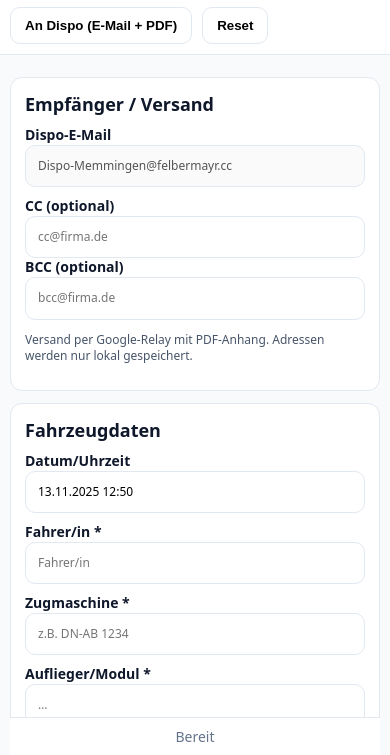
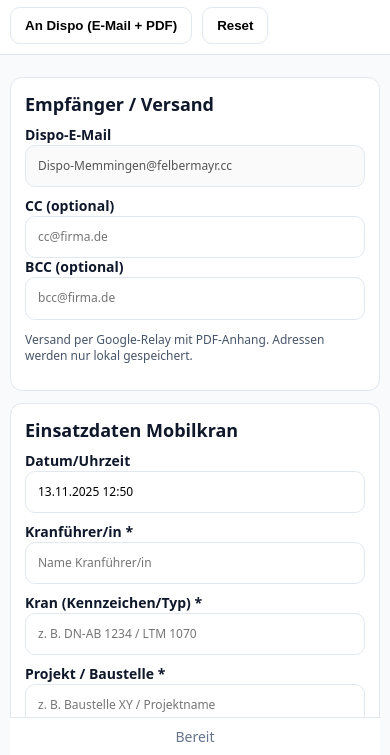
Before and after one commit to jofelbi66-rgb/mobilecrane-check, a plain HTML site: page index.html in a window 390 px wide. Shown: the part 87-842 px from the top of the page. Drawn offline with nearby package versions, Linux system fonts and the light colour scheme.

Commit message:
Add Einsatzdaten Mobilkran section to index.html

```diff
--- a/index.html
+++ b/index.html
@@ -237,17 +237,31 @@ let lastPdfDriver = '';
       <p class="help">Versand per Google-Relay mit PDF-Anhang. Adressen werden nur lokal gespeichert.</p>
     </section>
 
-    <section>
-      <h2>Fahrzeugdaten</h2>
-      <div class="grid grid-2">
-        <label><span>Datum/Uhrzeit</span><input id="inDate" type="text" placeholder="Datum / Uhrzeit"></label>
-        <label><span>Fahrer/in *</span><input id="inOp" placeholder="Fahrer/in"></label>
-        <label><span>Zugmaschine *</span><input id="inTr" placeholder="z.B. DN-AB 1234"></label>
-        <label><span>Auflieger/Modul *</span><input id="inTl" placeholder="…"></label>
-        <label class="grid-col-span-2"><span>Ort</span><input id="inLoc" placeholder="automatisch per GPS oder manuell"></label>
-      </div>
-      <div class="status" id="geoOut" style="margin-top:6px"></div>
-    </section>
+   <section>
+  <h2>Einsatzdaten Mobilkran</h2>
+  <div class="grid grid-2">
+    <label><span>Datum/Uhrzeit</span>
+      <input id="inDate" type="text" placeholder="Datum / Uhrzeit">
+    </label>
+
+    <label><span>Kranführer/in *</span>
+      <input id="inOp" placeholder="Name Kranführer/in">
+    </label>
+
+    <label><span>Kran (Kennzeichen/Typ) *</span>
+      <input id="inTr" placeholder="z. B. DN-AB 1234 / LTM 1070">
+    </label>
+
+    <label><span>Projekt / Baustelle *</span>
+      <input id="inTl" placeholder="z. B. Baustelle XY / Projektname">
+    </label>
+
+    <label class="grid-col-span-2"><span>Einsatzort</span>
+      <input id="inLoc" placeholder="automatisch per GPS oder manuell">
+    </label>
+  </div>
+  <div class="status" id="geoOut" style="margin-top:6px"></div>
+</section>
 
     <section>
       <h2>Logo für Bericht (optional)</h2>
```
